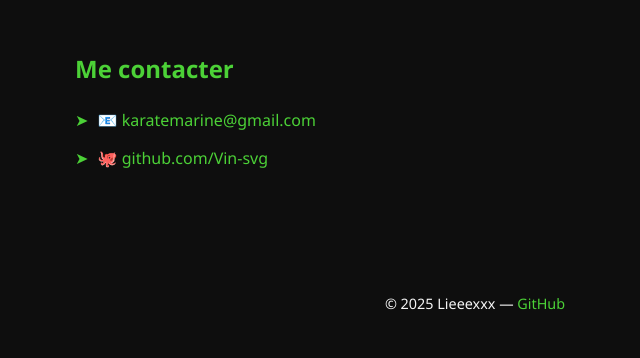
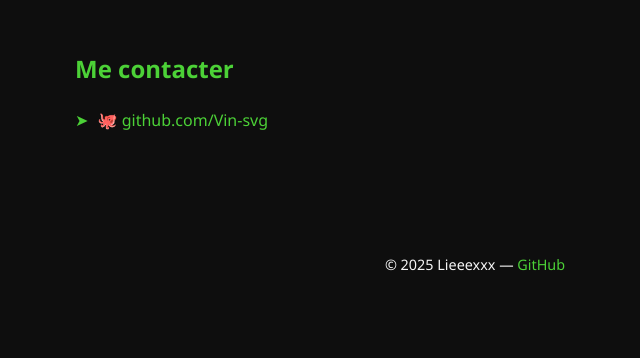
Before and after one commit to Vin-svg/Lieeexxx, a plain HTML site: page index.html in a window 1280 px wide. Shown: the part 3890-4248 px from the top of the page, without its empty margins (165-805 px from the left). After the commit the page ends 4210 px from the top, so only its background shows below. Drawn offline with Linux system fonts and the light colour scheme; a script that the page names is missing.

Commit message:
Update index.html

```diff
--- a/index.html
+++ b/index.html
@@ -97,7 +97,6 @@
     <section class="contact" id="contact">
       <h2>Me contacter</h2>
       <ul>
-        <li>📧 <a href="mailto:karatemarine@gmail.com">karatemarine@gmail.com</a></li>
         <li>🐙 <a href="https://github.com/Vin-svg" target="_blank" rel="noopener">github.com/Vin-svg</a></li>
       </ul>
     </section>
```
